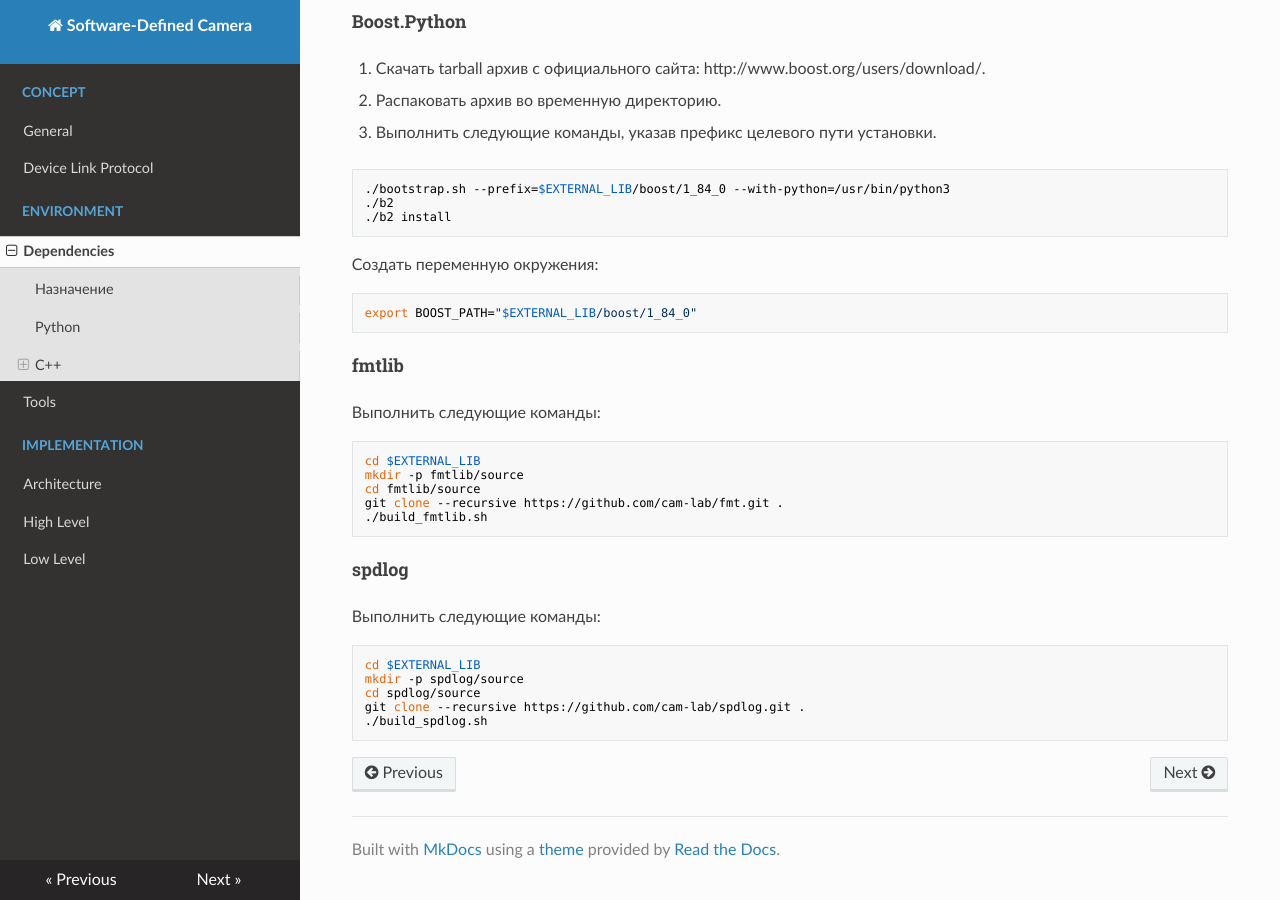
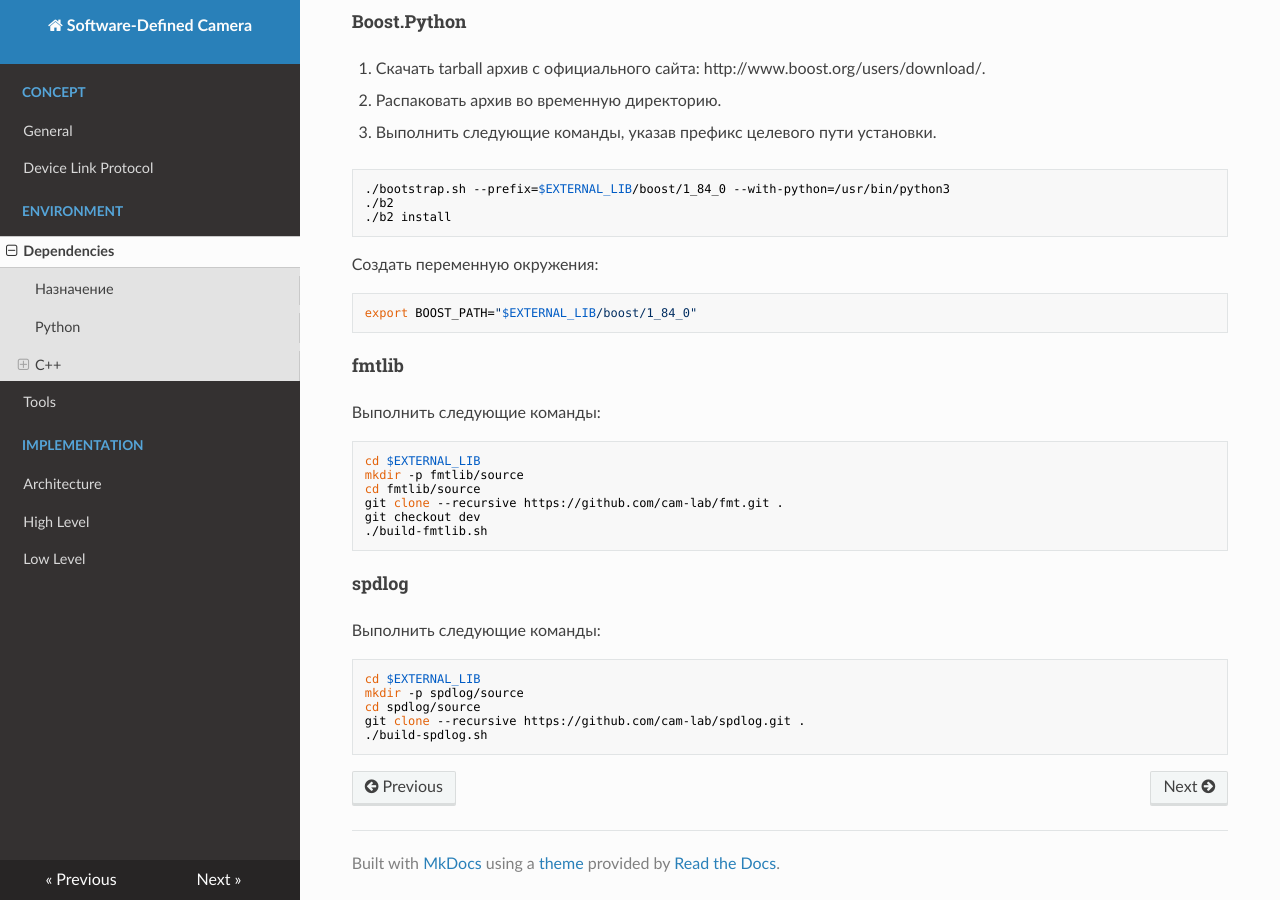
Before and after one commit to cam-lab/sdcam-doc, an MkDocs documentation site: the page built from docs/deps.md, in a window 1280 px wide and 900 px high, scrolled down 2559 px. Built offline with MkDocs 1.6.1, drawn with Linux system fonts in a browser that asks for light colours; nearby versions of some CDN libraries.

Commit message:
fix deps installation commands

````diff
--- a/docs/deps.md
+++ b/docs/deps.md
@@ -112,7 +112,8 @@ cd $EXTERNAL_LIB
 mkdir -p fmtlib/source
 cd fmtlib/source
 git clone --recursive https://github.com/cam-lab/fmt.git .
-./build_fmtlib.sh
+git checkout dev
+./build-fmtlib.sh
 ```
 
 #### spdlog
@@ -124,5 +125,5 @@ cd $EXTERNAL_LIB
 mkdir -p spdlog/source
 cd spdlog/source
 git clone --recursive https://github.com/cam-lab/spdlog.git .
-./build_spdlog.sh
+./build-spdlog.sh
 ```
````
